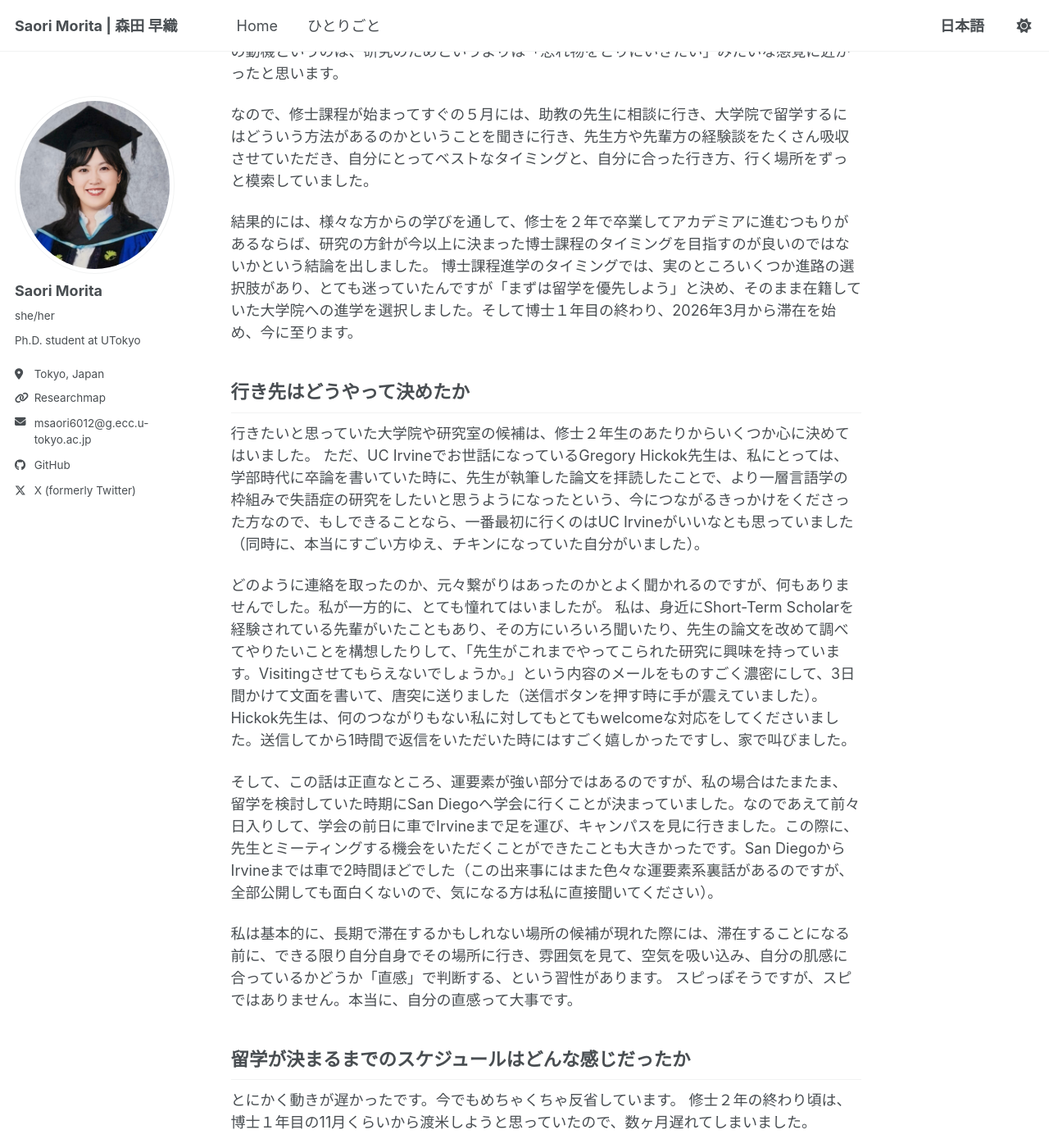
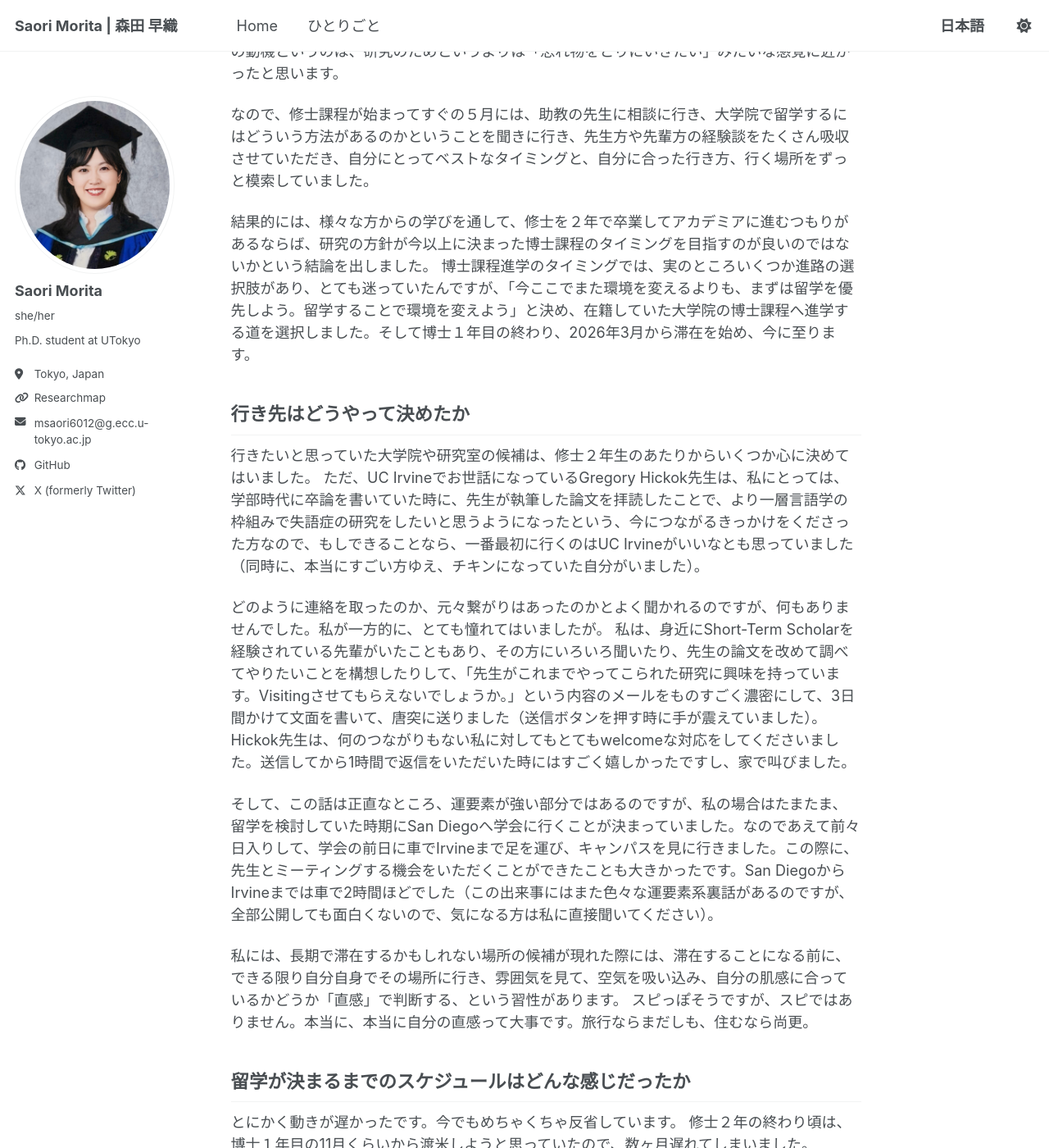
Before and after one commit to sao-m1023lily/sao-m1023lily.github.io, a Jekyll site: the page built from _posts/2026-07-17-irvine.md, in a window 1280 px wide and 1400 px high, scrolled down 563 px. Shown: the whole window at 82% size. Built offline with Jekyll 4.4.1, drawn with Linux system fonts in a browser that asks for light colours; a script bundle is joined from its source files by our own code; library files that are not in the unit come from our copies; some of the changed text lies outside the part shown.

Commit message:
Update 2026-07-17-irvine.md

```diff
--- a/_posts/2026-07-17-irvine.md
+++ b/_posts/2026-07-17-irvine.md
@@ -26,7 +26,7 @@ This is a starter draft based on your CV. Replace the details below with your ow
 なので、修士課程が始まってすぐの５月には、助教の先生に相談に行き、大学院で留学するにはどういう方法があるのかということを聞きに行き、先生方や先輩方の経験談をたくさん吸収させていただき、自分にとってベストなタイミングと、自分に合った行き方、行く場所をずっと模索していました。
 
 結果的には、様々な方からの学びを通して、修士を２年で卒業してアカデミアに進むつもりがあるならば、研究の方針が今以上に決まった博士課程のタイミングを目指すのが良いのではないかという結論を出しました。
-博士課程進学のタイミングでは、実のところいくつか進路の選択肢があり、とても迷っていたんですが「まずは留学を優先しよう」と決め、そのまま在籍していた大学院への進学を選択しました。そして博士１年目の終わり、2026年3月から滞在を始め、今に至ります。
+博士課程進学のタイミングでは、実のところいくつか進路の選択肢があり、とても迷っていたんですが、「今ここでまた環境を変えるよりも、まずは留学を優先しよう。留学することで環境を変えよう」と決め、在籍していた大学院の博士課程へ進学する道を選択しました。そして博士１年目の終わり、2026年3月から滞在を始め、今に至ります。
 
 ## 行き先はどうやって決めたか
 
@@ -39,15 +39,15 @@ Hickok先生は、何のつながりもない私に対してもとてもwelcome
 
 そして、この話は正直なところ、運要素が強い部分ではあるのですが、私の場合はたまたま、留学を検討していた時期にSan Diegoへ学会に行くことが決まっていました。なのであえて前々日入りして、学会の前日に車でIrvineまで足を運び、キャンパスを見に行きました。この際に、先生とミーティングする機会をいただくことができたことも大きかったです。San DiegoからIrvineまでは車で2時間ほどでした（この出来事にはまた色々な運要素系裏話があるのですが、全部公開しても面白くないので、気になる方は私に直接聞いてください）。
 
-私は基本的に、長期で滞在するかもしれない場所の候補が現れた際には、滞在することになる前に、できる限り自分自身でその場所に行き、雰囲気を見て、空気を吸い込み、自分の肌感に合っているかどうか「直感」で判断する、という習性があります。
-スピっぽそうですが、スピではありません。本当に、自分の直感って大事です。
+私には、長期で滞在するかもしれない場所の候補が現れた際には、滞在することになる前に、できる限り自分自身でその場所に行き、雰囲気を見て、空気を吸い込み、自分の肌感に合っているかどうか「直感」で判断する、という習性があります。
+スピっぽそうですが、スピではありません。本当に、本当に自分の直感って大事です。旅行ならまだしも、住むなら尚更。
 
 ## 留学が決まるまでのスケジュールはどんな感じだったか
 
 とにかく動きが遅かったです。今でもめちゃくちゃ反省しています。
 修士２年の終わり頃は、博士１年目の11月くらいから渡米しようと思っていたので、数ヶ月遅れてしまいました。
 
-ただ、この遅れは、UCIがクウォーター制を設けているということを考慮すると、結果オーライではありましたし、渡米がもう少し早かったらだいぶ違ったな、ということがたくさんあったので、まあよしとしています。
+ただ、この遅れは、UCIがクウォーター制を設けているということを考慮すると、実のところ私にとっては、結果オーライではありました。また、渡米がもう少し早かったらこれはできなかった、この人には出会えなかった、ということもたくさんあったので、まあよしとしています。そういう運命だったのでしょう。
 
 ざっとスケジュールを箇条書きにするとこんな感じです。
 
```
